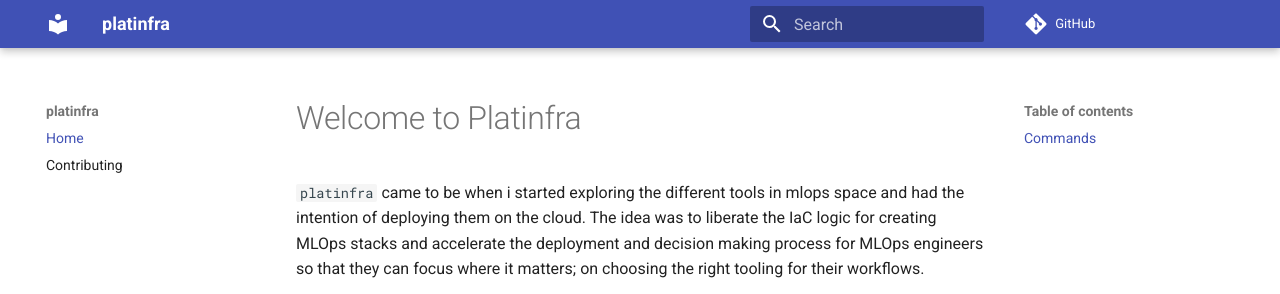
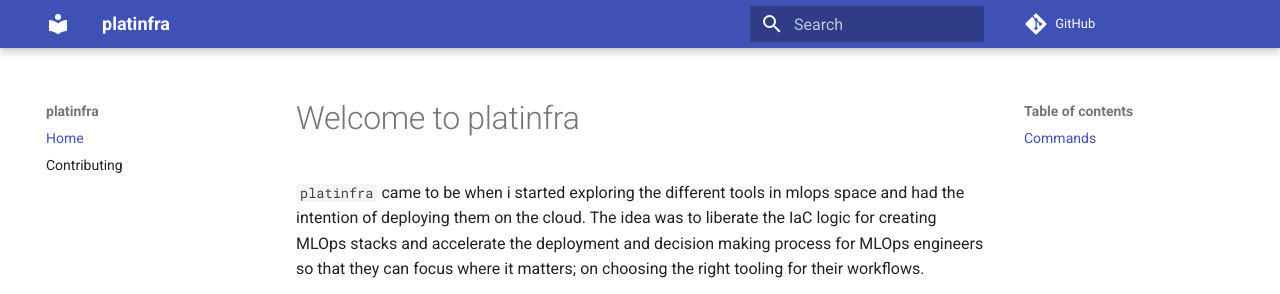
Before and after one commit to mlinfra-io/mlinfra, an MkDocs documentation site: the page built from docs/index.md, in a window 1280 px wide. Shown: the top 294 px of the page. Built offline with MkDocs 1.6.1 and Material for MkDocs 9.7.7, drawn with Linux system fonts in a browser that asks for light colours; comment, search, counter and statistics services are not loaded.

```diff
--- a/docs/index.md
+++ b/docs/index.md
@@ -1,4 +1,4 @@
-# Welcome to Platinfra
+# Welcome to platinfra
 
 `platinfra` came to be when i started exploring the different tools in mlops space and had the intention of deploying them on the cloud. The idea was to liberate the IaC logic for creating MLOps stacks and accelerate the deployment and decision making process for MLOps engineers so that they can focus where it matters; on choosing the right tooling for their workflows.
 
```
Also changed, not shown: docs/CONTRIBUTING.md (+1 -1 lines).
